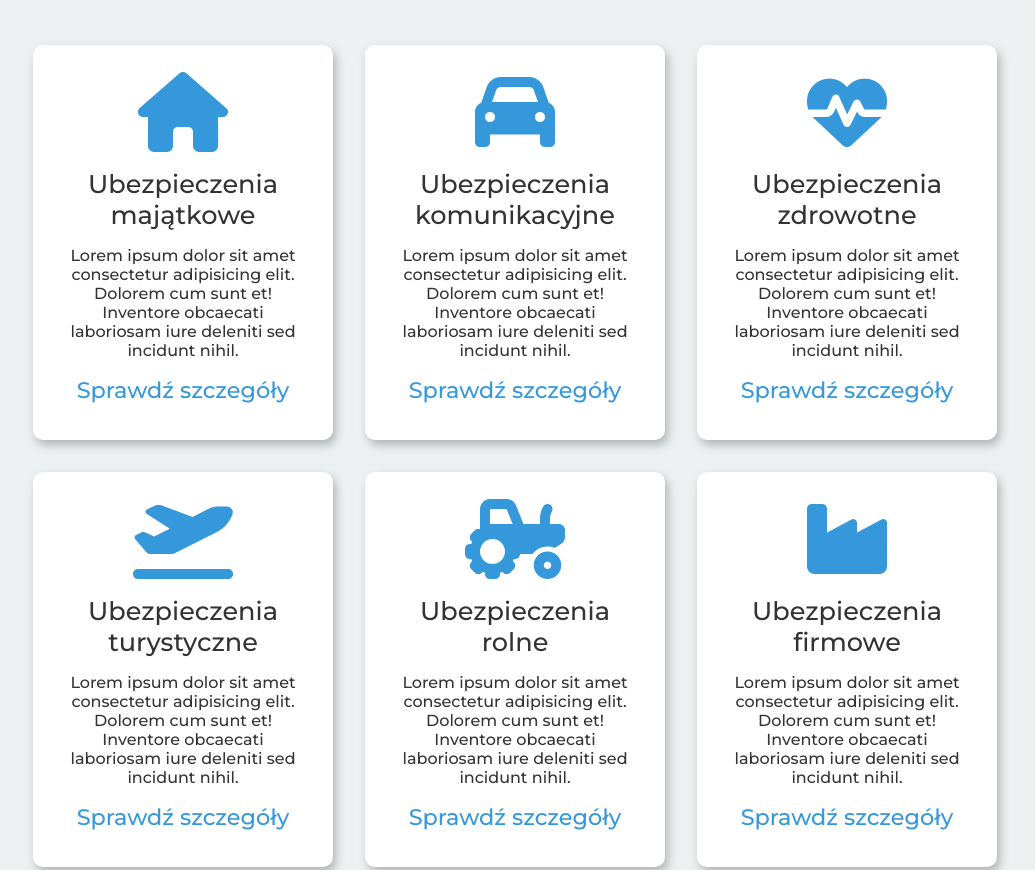
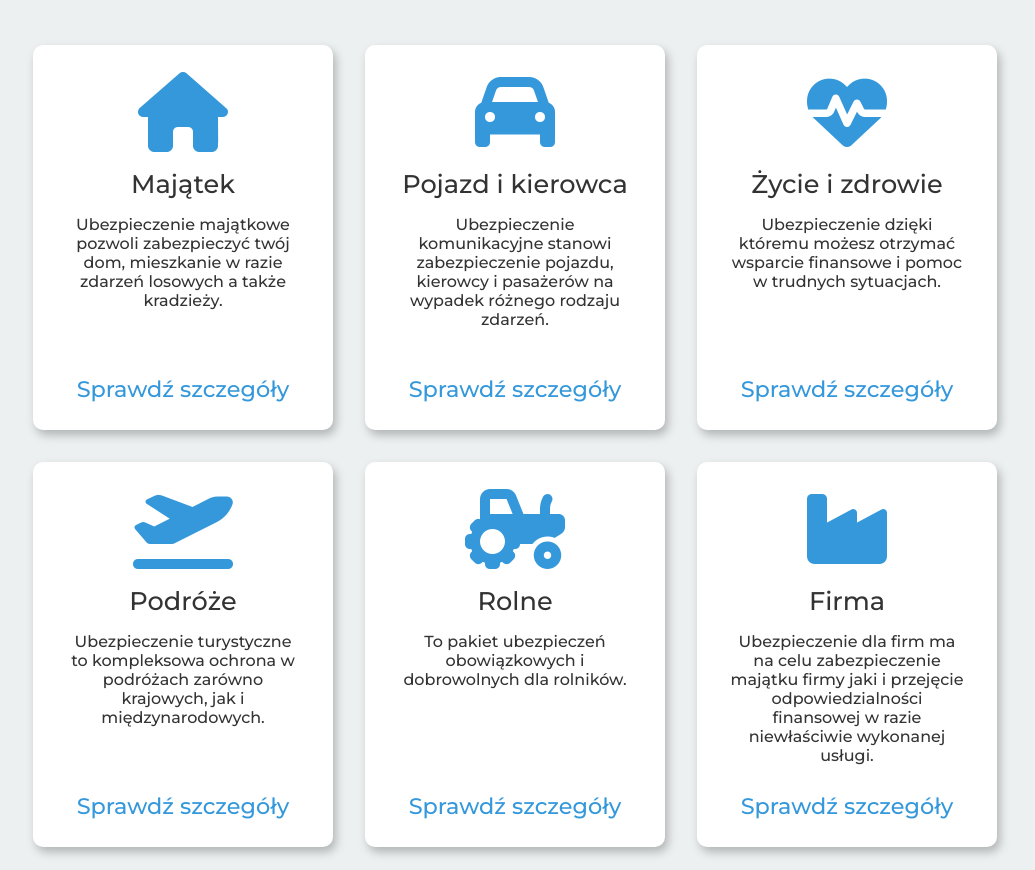
Before and after one commit to Goofsy/mw-ubezpieczenia, a website built with Parcel: page index.html in a window 1280 px wide. Shown: the part 901-1771 px from the top of the page, without its empty margins (125-1160 px from the left). Built offline with nearby package versions, Linux system fonts and the light colour scheme.

Commit message:
changed cards description

```diff
--- a/index.html
+++ b/index.html
@@ -91,21 +91,26 @@
             <div class="card">
               <div class="card--front">
                 <i class="card--front__icon fas fa-home"></i>
-                <p class="card--front__type">Ubezpieczenia majątkowe</p>
+                <p class="card--front__type">Majątek</p>
                 <p class="card--front__desc">
-                  Lorem ipsum dolor sit amet consectetur adipisicing elit.
-                  Dolorem cum sunt et! Inventore obcaecati laboriosam iure
-                  deleniti sed incidunt nihil.
+                  Ubezpieczenie majątkowe pozwoli zabezpieczyć twój dom, mieszkanie w razie zdarzeń losowych a także kradzieży.
                 </p>
                 <p class="card--front__details">Sprawdź szczegóły</p>
               </div>
               <div class="card--back">
-                <h4 class="card--back__title">Ubezpiecz się od:</h4>
+                <h4 class="card--back__title">Zakres ubezpieczenia:</h4>
                 <ul class="card--back__types">
-                  <li>właman</li>
-                  <li>pozarow</li>
-                  <li>powodzi</li>
-                  <li>wybuchu gazu</li>
+                  <li>Budynki i lokale mieszkalne</li>
+                  <li>Domki letniskowe</li>
+                  <li>Domy w budowie</li>
+                  <li>Mienie od ognia i innych zdarzeń losowych</li>
+                  <li>Mienie od kradzieży z włamaniem i rabunku</li>
+                  <li>Ruchomości domowe</li>
+                  <li>Obiekty budowlano – montażowe</li>
+                  <li>Sprzęt elektroniczny</li>
+                  <li>Szyby i inne przedmioty szklane</li>
+                  <li>Assistance domowy</li>
+                  <li>Odpowiedzialność cywilna w życiu prywatnym</li>
                 </ul>
               </div>
             </div>
@@ -114,21 +119,23 @@
             <div class="card">
               <div class="card--front">
                 <i class="card--front__icon fas fa-car"></i>
-                <h2 class="card--front__type">Ubezpieczenia komunikacyjne</h2>
+                <h2 class="card--front__type">Pojazd i kierowca</h2>
                 <h4 class="card--front__desc">
-                  Lorem ipsum dolor sit amet consectetur adipisicing elit.
-                  Dolorem cum sunt et! Inventore obcaecati laboriosam iure
-                  deleniti sed incidunt nihil.
+                  Ubezpieczenie komunikacyjne stanowi zabezpieczenie pojazdu, kierowcy i pasażerów na wypadek różnego rodzaju zdarzeń.
                 </h4>
                 <p class="card--front__details">Sprawdź szczegóły</p>
               </div>
               <div class="card--back">
-                <h4 class="card--back__title">Ubezpiecz się od:</h4>
+                <h4 class="card--back__title">Zakres ubezpieczenia:</h4>
                 <ul class="card--back__types">
-                  <li>właman</li>
-                  <li>pozarow</li>
-                  <li>powodzi</li>
-                  <li>wybuchu gazu</li>
+                  <li>OC</li>
+                  <li>AC</li>
+                  <li>NNW pasażera i kierowcy</li>
+                  <li>Auto assistance</li>
+                  <li>Ubezpieczenie szyb</li>
+                  <li>Zielona karta</li>
+                  <li>OC krótkoterminowe</li>
+                  <li>Ubezpieczenie graniczne</li>
                 </ul>
               </div>
             </div>
@@ -137,21 +144,19 @@
             <div class="card">
               <div class="card--front">
                 <i class="card--front__icon fas fa-heartbeat"></i>
-                <h2 class="card--front__type">Ubezpieczenia zdrowotne</h2>
+                <h2 class="card--front__type">Życie i zdrowie</h2>
                 <h4 class="card--front__desc">
-                  Lorem ipsum dolor sit amet consectetur adipisicing elit.
-                  Dolorem cum sunt et! Inventore obcaecati laboriosam iure
-                  deleniti sed incidunt nihil.
+                  Ubezpieczenie dzięki któremu możesz otrzymać wsparcie finansowe i pomoc w trudnych sytuacjach.
                 </h4>
                 <p class="card--front__details">Sprawdź szczegóły</p>
               </div>
               <div class="card--back">
-                <h4 class="card--back__title">Ubezpiecz się od:</h4>
+                <h4 class="card--back__title">Zakres ubezpieczenia:</h4>
                 <ul class="card--back__types">
-                  <li>właman</li>
-                  <li>pozarow</li>
-                  <li>powodzi</li>
-                  <li>wybuchu gazu</li>
+                  <li>Ubezpieczenie na życie indywidualne i grupowe</li>
+                  <li>Szkolne NNW dziecka, ucznia i studenta</li>
+                  <li>Ubezpieczenia posagowe</li>
+                  <li>Fundusze kapitałowe</li>
                 </ul>
               </div>
             </div>
@@ -160,21 +165,22 @@
             <div class="card">
               <div class="card--front">
                 <i class="card--front__icon fas fa-plane-departure"></i>
-                <h2 class="card--front__type">Ubezpieczenia turystyczne</h2>
+                <h2 class="card--front__type">Podróże</h2>
                 <h4 class="card--front__desc">
-                  Lorem ipsum dolor sit amet consectetur adipisicing elit.
-                  Dolorem cum sunt et! Inventore obcaecati laboriosam iure
-                  deleniti sed incidunt nihil.
+                  Ubezpieczenie turystyczne to kompleksowa ochrona w podróżach zarówno krajowych, jak i międzynarodowych.
                 </h4>
                 <p class="card--front__details">Sprawdź szczegóły</p>
               </div>
               <div class="card--back">
-                <h4 class="card--back__title">Ubezpiecz się od:</h4>
+                <h4 class="card--back__title">Zakres ubezpieczenia:</h4>
                 <ul class="card--back__types">
-                  <li>właman</li>
-                  <li>pozarow</li>
-                  <li>powodzi</li>
-                  <li>wybuchu gazu</li>
+                  <li>Koszty leczenia</li>
+                  <li>Assistance medyczne</li>
+                  <li>NNW</li>
+                  <li>Odpowiedzialność cywilna</li>
+                  <li>Bagaż</li>
+                  <li>Sporty letnie</li>
+                  <li>Sporty zimowe</li>
                 </ul>
               </div>
             </div>
@@ -183,21 +189,18 @@
             <div class="card">
               <div class="card--front">
                 <i class="card--front__icon fas fa-tractor"></i>
-                <h2 class="card--front__type">Ubezpieczenia rolne</h2>
+                <h2 class="card--front__type">Rolne</h2>
                 <h4 class="card--front__desc">
-                  Lorem ipsum dolor sit amet consectetur adipisicing elit.
-                  Dolorem cum sunt et! Inventore obcaecati laboriosam iure
-                  deleniti sed incidunt nihil.
+                  To pakiet ubezpieczeń obowiązkowych i dobrowolnych dla rolników.
                 </h4>
                 <p class="card--front__details">Sprawdź szczegóły</p>
               </div>
               <div class="card--back">
-                <h4 class="card--back__title">Ubezpiecz się od:</h4>
+                <h4 class="card--back__title">Zakres ubezpieczenia:</h4>
                 <ul class="card--back__types">
-                  <li>właman</li>
-                  <li>pozarow</li>
-                  <li>powodzi</li>
-                  <li>wybuchu gazu</li>
+                  <li>OC Rolników</li>
+                  <li>OC budynków rolnych</li>
+                  <li>Agro Casco</li>
                 </ul>
               </div>
             </div>
@@ -206,21 +209,20 @@
             <div class="card">
               <div class="card--front">
                 <i class="card--front__icon fas fa-industry"></i>
-                <h2 class="card--front__type">Ubezpieczenia firmowe</h2>
+                <h2 class="card--front__type">Firma</h2>
                 <h4 class="card--front__desc">
-                  Lorem ipsum dolor sit amet consectetur adipisicing elit.
-                  Dolorem cum sunt et! Inventore obcaecati laboriosam iure
-                  deleniti sed incidunt nihil.
+                  Ubezpieczenie dla firm ma na celu zabezpieczenie majątku firmy jaki i przejęcie odpowiedzialności finansowej w razie niewłaściwie wykonanej usługi.
                 </h4>
                 <p class="card--front__details">Sprawdź szczegóły</p>
               </div>
               <div class="card--back">
-                <h4 class="card--back__title">Ubezpiecz się od:</h4>
+                <h4 class="card--back__title">Zakres ubezpieczenia:</h4>
                 <ul class="card--back__types">
-                  <li>właman</li>
-                  <li>pozarow</li>
-                  <li>powodzi</li>
-                  <li>wybuchu gazu</li>
+                  <li>Ubezpieczenie mienia firmy</li>
+                  <li>Zdarzenia losowe</li>
+                  <li>Kradzież</li>
+                  <li>Odpowiedzialność cywilna</li>
+                  <li>Flota pojazdów</li>
                 </ul>
               </div>
             </div>
--- a/src/sass/components/_card.scss
+++ b/src/sass/components/_card.scss
@@ -4,7 +4,7 @@
 
   .card-container {
     position: relative;
-    height: 395px;
+    height: 385px;
     perspective: 1000px;
     background-color: transparent;
 
@@ -38,6 +38,8 @@
 
       &--front {
         transition: all 0.5s ease;
+        display: flex;
+        flex-direction: column;
 
         &__icon {
           font-size: 5rem;
@@ -58,10 +60,11 @@
 
         &__details {
           font-size: 1.4rem;
-          margin-top: 1rem;
+          margin-top: auto;
           border-radius: 8px;
           color: $primary-color;
           transition: all 0.5s ease;
+          justify-self: center;
         }
 
         &:hover {
@@ -82,18 +85,19 @@
         background-color: $primary-color;
         color: $light-color;
         text-align: start;
+        padding: 1.4rem 2rem;
 
         transform: rotateY(180deg);
 
         &__title {
-          font-size: 1.4rem;
+          font-size: 1.31rem;
           font-weight: 500;
-          margin-bottom: 1rem;
+          margin-bottom: 0.8rem;
         }
 
         &__types {
           list-style: square;
-          font-size: 1.1rem;
+          font-size: 1rem;
         }
       }
     }
```
